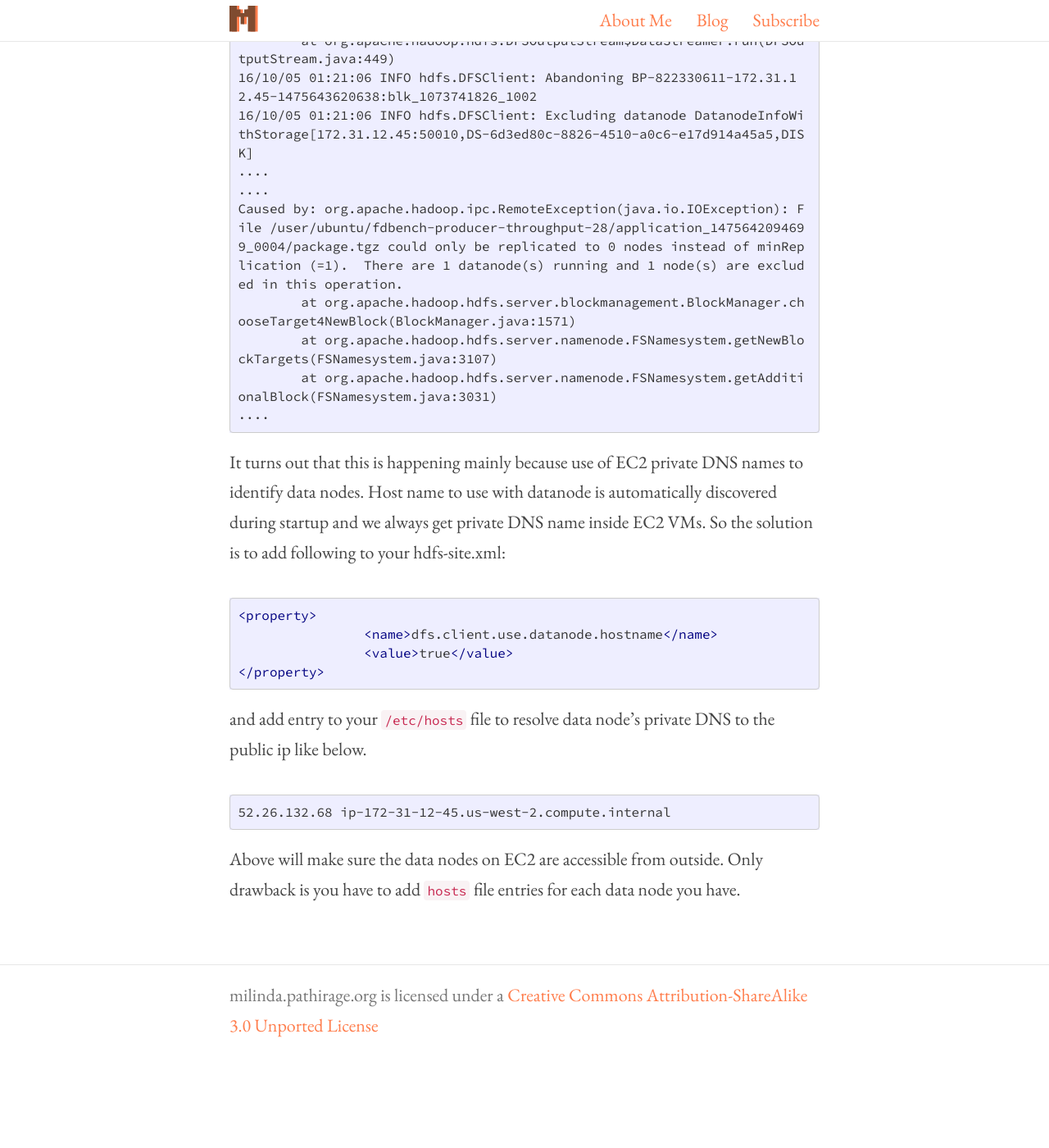
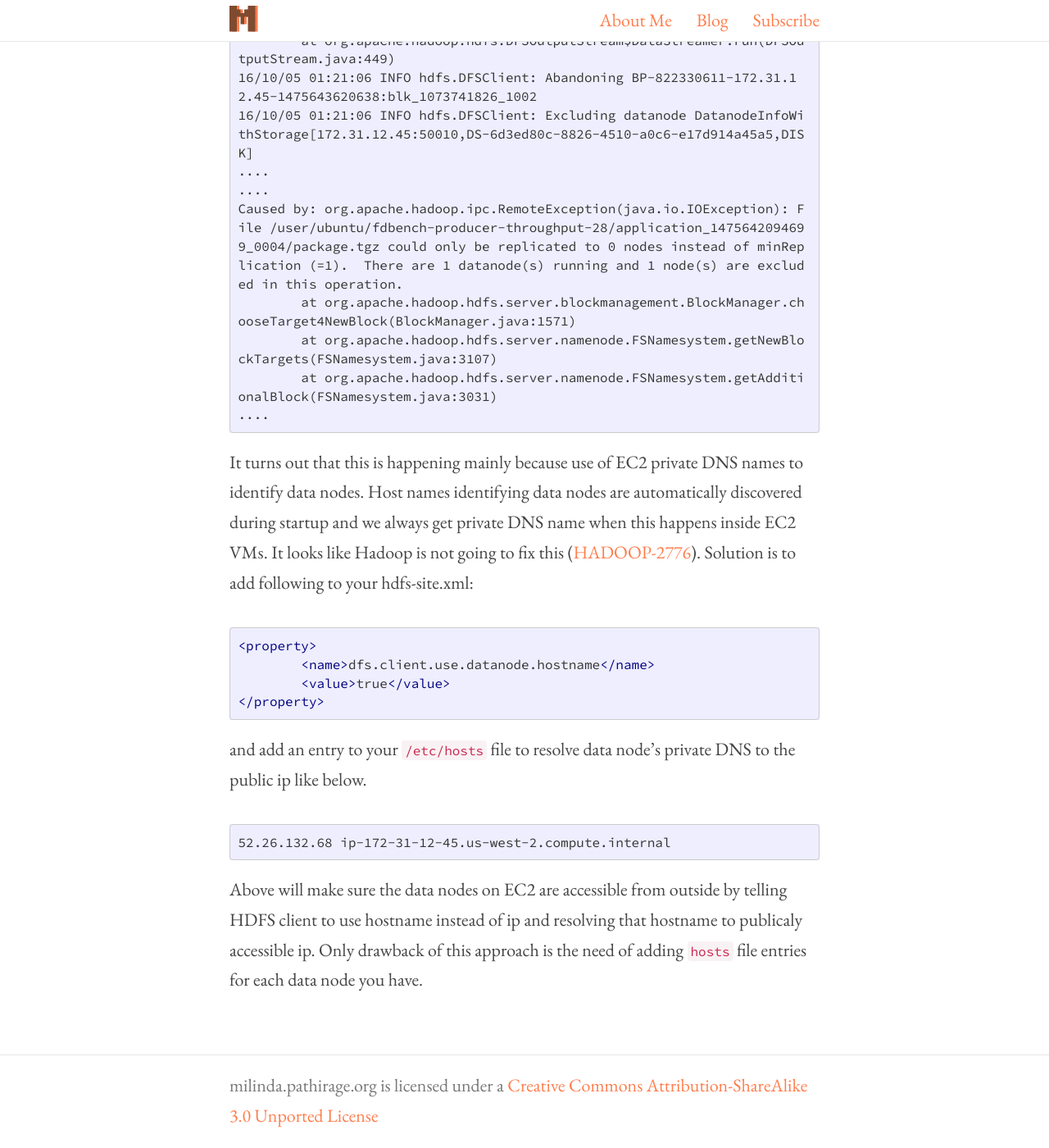
Before and after one commit to milinda/milinda.github.io, a Jekyll site: the page built from _posts/2016-10-05-hadoop-ec2-datanode-exclusion.md, in a window 1280 px wide and 1400 px high, scrolled down 915 px. Shown: the whole window at 82% size. Built offline with Jekyll 4.4.1, drawn with Linux system fonts in a browser that asks for light colours; some web fonts are replaced; before the commit the page ends 2204 px from its top, so only the background shows below that.

Commit message:
Update 2016-10-05-hadoop-ec2-datanode-exclusion.md

````diff
--- a/_posts/2016-10-05-hadoop-ec2-datanode-exclusion.md
+++ b/_posts/2016-10-05-hadoop-ec2-datanode-exclusion.md
@@ -32,19 +32,19 @@ Caused by: org.apache.hadoop.ipc.RemoteException(java.io.IOException): File /use
 ....
 ```
 
-It turns out that this is happening mainly because use of EC2 private DNS names to identify data nodes. Host name to use with datanode is automatically discovered during startup and we always get private DNS name inside EC2 VMs. So the solution is to add following to your hdfs-site.xml:
+It turns out that this is happening mainly because use of EC2 private DNS names to identify data nodes. Host names identifying data nodes are automatically discovered during startup and we always get private DNS name when this happens inside EC2 VMs. It looks like Hadoop is not going to fix this ([HADOOP-2776](https://issues.apache.org/jira/browse/HADOOP-2776)). Solution is to add following to your hdfs-site.xml:
 
 ```xml
 <property>
-		<name>dfs.client.use.datanode.hostname</name>
-		<value>true</value>
+	<name>dfs.client.use.datanode.hostname</name>
+	<value>true</value>
 </property>
 ```
 
-and add entry to your ```/etc/hosts``` file to resolve data node's private DNS to the public ip like below.
+and add an entry to your ```/etc/hosts``` file to resolve data node's private DNS to the public ip like below.
 
 ```
 52.26.132.68 ip-172-31-12-45.us-west-2.compute.internal
 ```
 
-Above will make sure the data nodes on EC2 are accessible from outside. Only drawback is you have to add ```hosts``` file entries for each data node you have.
+Above will make sure the data nodes on EC2 are accessible from outside by telling HDFS client to use hostname instead of ip and resolving that hostname to publicaly accessible ip. Only drawback of this approach is the need of adding ```hosts``` file entries for each data node you have.
````
